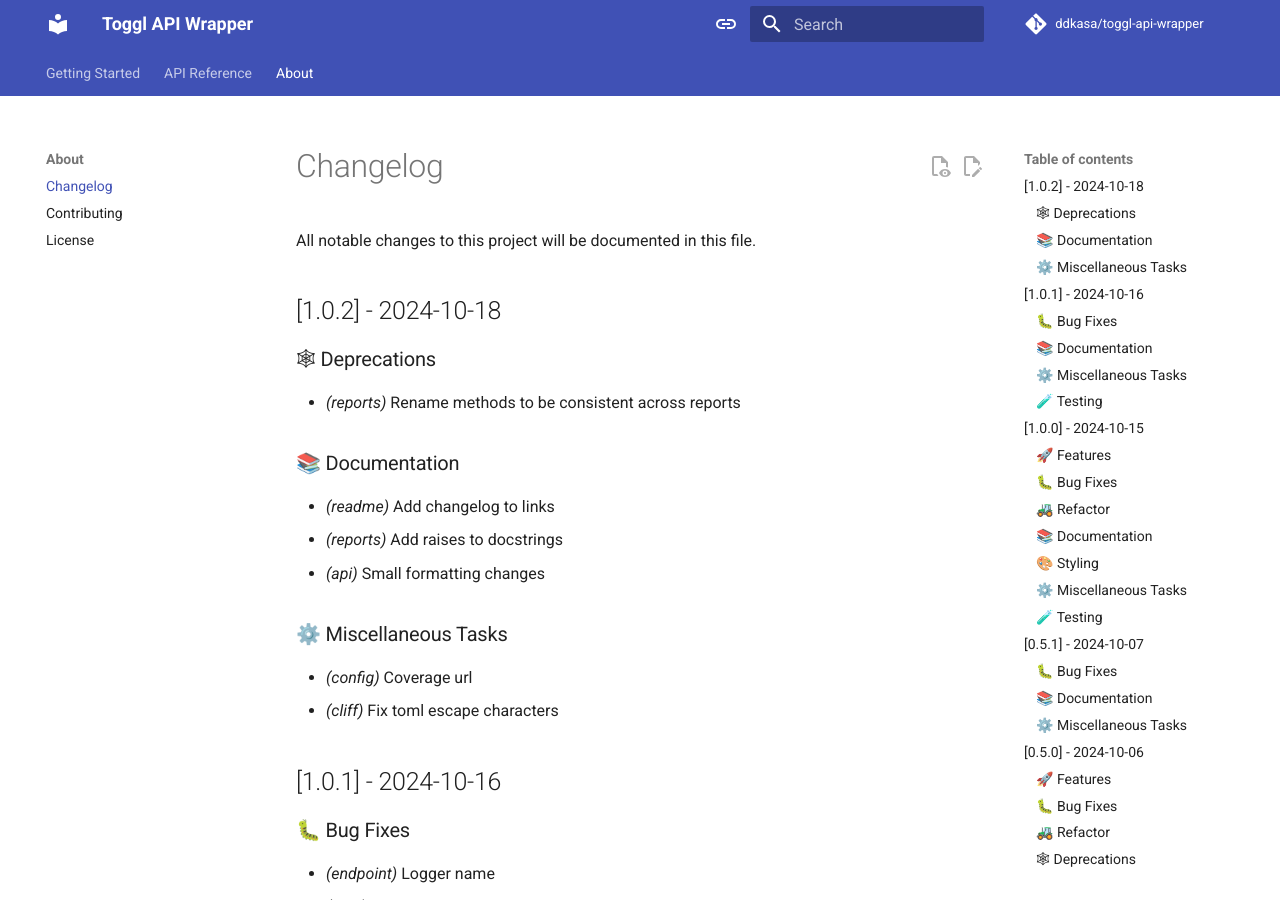
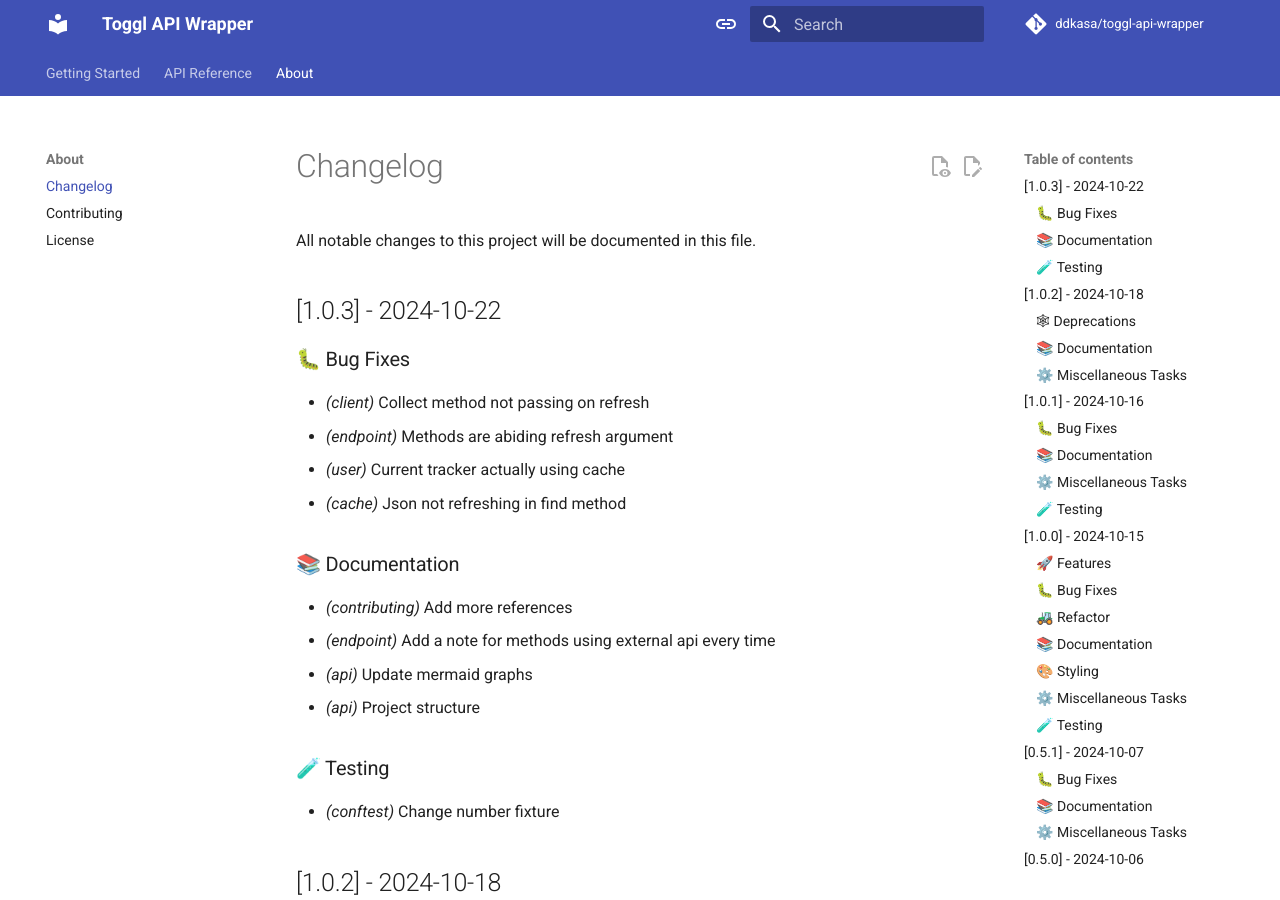
Before and after one commit to ddkasa/toggl-api-wrapper, an MkDocs documentation site: the page built from docs/CHANGELOG.md, in a window 1280 px wide and 900 px high. Built offline with MkDocs 1.6.1 and Material for MkDocs 9.7.7, drawn with Linux system fonts in a browser that asks for light colours; comment, search, counter and statistics services are not loaded.

Commit message:
chore(release): version 1.0.3

```diff
--- a/docs/CHANGELOG.md
+++ b/docs/CHANGELOG.md
@@ -1,6 +1,26 @@
 # Changelog
 
 All notable changes to this project will be documented in this file.
+
+## [1.0.3] - 2024-10-22
+
+### 🐛 Bug Fixes
+
+- *(client)* Collect method not passing on refresh
+- *(endpoint)* Methods are abiding refresh argument
+- *(user)* Current tracker actually using cache
+- *(cache)* Json not refreshing in find method
+
+### 📚 Documentation
+
+- *(contributing)* Add more references
+- *(endpoint)* Add a note for methods using external api every time
+- *(api)* Update mermaid graphs
+- *(api)* Project structure
+
+### 🧪 Testing
+
+- *(conftest)* Change number fixture
 
 ## [1.0.2] - 2024-10-18
 
--- a/pyproject.toml
+++ b/pyproject.toml
@@ -1,6 +1,6 @@
 [tool.poetry]
 name = "toggl-api-wrapper"
-version = "1.0.2"
+version = "1.0.3"
 description = "Simple Toggl API wrapper for non-premium features."
 authors = ["David Kasakaitis <davidkasakaitis@proton.me>"]
 license = "MIT"
--- a/toggl_api/version.py
+++ b/toggl_api/version.py
@@ -1 +1 @@
-version = "1.0.2"
+version = "1.0.3"
```
